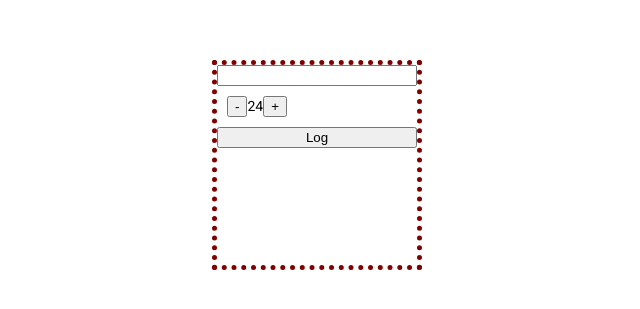
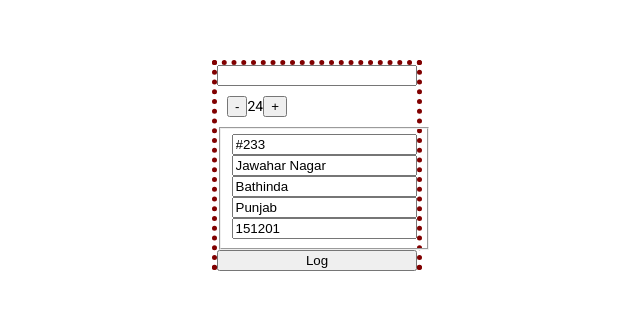
Before and after one commit to sgarg5858/forms-in-angular, an Angular app: page / in a window 1280 px wide. Shown: the part 235-544 px from the top of the page, without its empty margins (323-963 px from the left). Built offline with nearby package versions, Linux system fonts and the light colour scheme.

Commit message:
implemented CVA for nested form

```diff
--- a/src/app/app.component.html
+++ b/src/app/app.component.html
@@ -1,7 +1,9 @@
 <div class="container">
 <div class="myForm">
   <form [formGroup]="userForm">
+
     <input type="text" formControlName="name">
+
     <app-counter [change]="10" formControlName="age"></app-counter>
     <span *ngIf="userForm.controls?.age?.errors?.['min']">
       Min age allowed is 18
@@ -9,6 +11,9 @@
     <span *ngIf="userForm.controls?.age?.errors?.['max']">
      Max age allowed is 60
     </span>
+
+    <app-custom-address-form formControlName="address"></app-custom-address-form>
+
     <button (click)="log()">Log</button>
   </form>
 </div>
--- a/src/app/app.component.ts
+++ b/src/app/app.component.ts
@@ -11,8 +11,10 @@ export class AppComponent implements OnInit {
 
   userForm=new FormGroup({
     name:new FormControl('',[Validators.required]),
-    age:new FormControl({value:24,disabled:false},[Validators.required,Validators.min(18),Validators.max(60)])
+    age:new FormControl({value:24,disabled:false},[Validators.required,Validators.min(18),Validators.max(60)]),
+    address: new FormControl({house:'#233',street:"Jawahar Nagar",city:"Bathinda",state:"Punjab",pincode:151201},[Validators.required])
   })
+
   ngOnInit(): void {
 
   }
--- a/src/app/app.module.ts
+++ b/src/app/app.module.ts
@@ -7,12 +7,14 @@ import { BrowserAnimationsModule } from '@angular/platform-browser/animations';
 import { TypedFormComponent } from './typed-form/typed-form.component';
 import { ReactiveFormsModule } from '@angular/forms';
 import { CounterComponent } from './counter/counter.component';
+import { CustomAddressFormComponent } from './custom-address-form/custom-address-form.component';
 
 @NgModule({
   declarations: [
     AppComponent,
     TypedFormComponent,
-    CounterComponent
+    CounterComponent,
+    CustomAddressFormComponent
   ],
   imports: [
     BrowserModule,
--- a/src/app/counter/counter.component.ts
+++ b/src/app/counter/counter.component.ts
@@ -1,5 +1,5 @@
 import { Component, Input, OnInit } from '@angular/core';
-import { AbstractControl, ControlValueAccessor, NG_ASYNC_VALIDATORS, NG_VALIDATORS, NG_VALUE_ACCESSOR, ValidationErrors, Validator } from '@angular/forms';
+import { AbstractControl, ControlValueAccessor, NG_VALIDATORS, NG_VALUE_ACCESSOR, ValidationErrors, Validator } from '@angular/forms';
 
 @Component({
   selector: 'app-counter',
@@ -26,18 +26,21 @@ export class CounterComponent implements OnInit,ControlValueAccessor,Validator {
   counter:number=0;
   touched:boolean=false;
   disabled:boolean=false;
+  constructor() { }
+
 
   onChange = (value:number)=>{};
-  onTouch = ()=>{}
 
+  onTouched = ()=>{}
+
+  //All these 5 methods will be called by angular at run time
+  // we should not call these methods!
   registerOnChange(fn: any): void {
     this.onChange=fn;
   }
   registerOnTouched(fn: any): void {
-    this.onTouch=fn;
+    this.onTouched=fn;
   }
-
-  constructor() { }
   validate(control: AbstractControl<any, any>): ValidationErrors | null {
 
     if(control.value<0)
@@ -47,11 +50,9 @@ export class CounterComponent implements OnInit,ControlValueAccessor,Validator {
     return null;
 
   }
-
   writeValue(counter: number): void {
     this.counter=counter;
   }
-
   setDisabledState(isDisabled:boolean)
   {
     this.disabled=isDisabled;
@@ -69,6 +70,7 @@ export class CounterComponent implements OnInit,ControlValueAccessor,Validator {
       this.onChange(this.counter);
     }
   }
+
   decrement()
   {
    if(!this.disabled)
@@ -89,9 +91,8 @@ export class CounterComponent implements OnInit,ControlValueAccessor,Validator {
     console.log("HELLo")
     if(!this.touched)
     {
-      this.onTouch();
+      this.onTouched();
       this.touched=true;
     }
   }
-
 }
--- /dev/null
+++ b/src/app/custom-address-form/custom-address-form.component.html
@@ -0,0 +1,13 @@
+<fieldset [formGroup]="address">
+
+    <input type="text" placeholder="house" formControlName="house" (blur)="onTouched()">
+
+    <input type="text" placeholder="street" formControlName="street" (blur)="onTouched()">
+
+    <input type="text" placeholder="city" formControlName="city" (blur)="onTouched()">
+
+    <input type="text"  placeholder="state" formControlName="state" (blur)="onTouched()">
+
+    <input type="text" placeholder="pincode" formControlName="pincode" (blur)="onTouched()">
+
+</fieldset>
--- /dev/null
+++ b/src/app/custom-address-form/custom-address-form.component.ts
@@ -0,0 +1,107 @@
+import { Component, OnDestroy, OnInit } from '@angular/core';
+import { AbstractControl, ControlValueAccessor, FormControl, FormGroup, NG_VALIDATORS, NG_VALUE_ACCESSOR, ValidationErrors, Validators } from '@angular/forms';
+import { Subscription } from 'rxjs';
+
+@Component({
+  selector: 'app-custom-address-form',
+  templateUrl: './custom-address-form.component.html',
+  styleUrls: ['./custom-address-form.component.scss'],
+  providers:[
+    {
+      provide:NG_VALUE_ACCESSOR,
+      multi:true,
+      useExisting:CustomAddressFormComponent
+    },
+    {
+      provide:NG_VALIDATORS,
+      multi:true,
+      useExisting:CustomAddressFormComponent
+    }
+  ]
+})
+export class CustomAddressFormComponent implements OnInit,ControlValueAccessor,Validators,OnDestroy {
+
+  constructor() { }
+
+  onTouched = () =>{};
+
+  onChangeSubs : Subscription[]=[];
+
+  ngOnDestroy()
+  {
+    for(let sub of this.onChangeSubs) sub.unsubscribe();
+  }
+
+  setDisabledState(isDisabled:boolean)
+  {
+    if(isDisabled)
+    {
+      this.address.disable();
+    }
+    else{
+      this.address.enable();
+    }
+  }
+
+  writeValue(value: any): void {
+
+    if(value)
+    {
+      // NOTE: emitEvent:false otherwise it will call onChange
+      //as this value is already coming from parent no need to
+      // tell parent form about this :)
+      this.address.setValue(value,{emitEvent:false})
+    }
+
+  }
+  registerOnChange(onChange: any): void {
+    const sub = this.address.valueChanges.subscribe(onChange);
+    this.onChangeSubs.push(sub);
+  }
+
+  registerOnTouched(onTouched: any): void {
+    this.onTouched=onTouched;
+  }
+
+  validate(control:AbstractControl):ValidationErrors|null{
+
+    if (this.address.valid) {
+      return null;
+    }
+
+    let errors : any = {};
+    errors = this.addControlErrors(errors, "house");
+    errors = this.addControlErrors(errors, "street");
+    errors = this.addControlErrors(errors, "pincode");
+    errors = this.addControlErrors(errors, "city");
+    errors = this.addControlErrors(errors, "state");
+    console.log(errors)
+    return errors;
+
+  }
+  addControlErrors(allErrors: any, controlName:string) {
+
+    const errors = {...allErrors};
+
+    const controlErrors:any = this.address.get(controlName)?.errors;
+
+    if (controlErrors) {
+      errors[controlName] = controlErrors;
+    }
+
+    return errors;
+  }
+
+
+  address= new FormGroup({
+    house: new FormControl('',[Validators.required]),
+    street: new FormControl('',[Validators.required]),
+    city: new FormControl('',[Validators.required]),
+    state: new FormControl('',[Validators.required]),
+    pincode: new FormControl('',[Validators.required,Validators.minLength(6),Validators.maxLength(6)]),
+  })
+
+  ngOnInit(): void {
+  }
+
+}
```
Also changed, not shown: src/app/custom-address-form/custom-address-form.component.scss (added), 1 other file (tests, documents, lock files or other folders).
